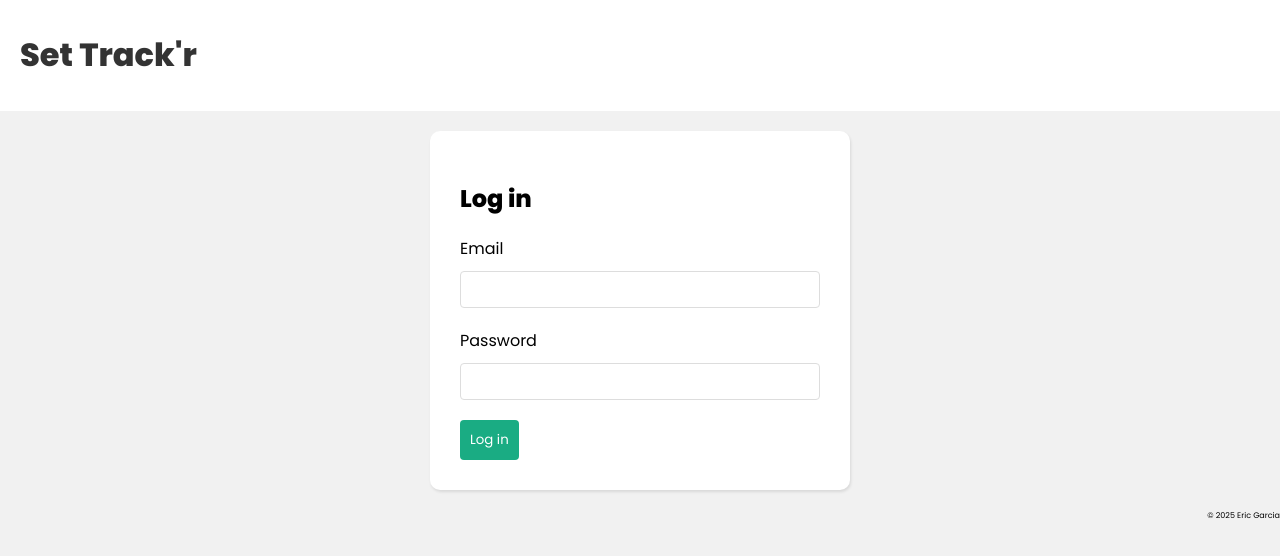
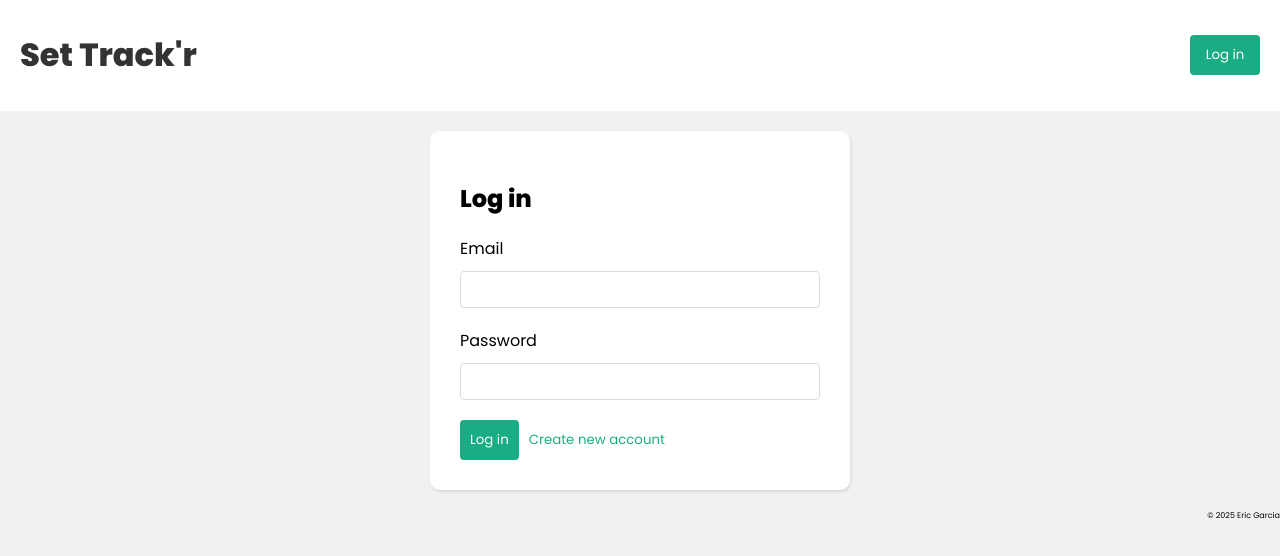
Before and after one commit to egarcia1868/Set-Track-r, a React (Create React App) app in the folder frontend/: page /login in a window 1280 px wide. Shown: the top 556 px of the page. Built offline with nearby package versions, Linux system fonts and the light colour scheme.

Commit message:
updated signup/login pages and navbar

```diff
--- a/frontend/src/components/ConcertForm.js
+++ b/frontend/src/components/ConcertForm.js
@@ -62,7 +62,7 @@ const ConcertForm = () => {
             setError(null)
             setArtistName(e.target.value)
           }}
-          placeholder="e.g. Billy Strings, CAKE, etc."
+          placeholder="e.g. Billy Strings, CAKE, Sturgill Simpson, etc."
           value={artistName}
         />
         <label htmlFor="date">Concert Date:</label>
--- a/frontend/src/components/Navbar.js
+++ b/frontend/src/components/Navbar.js
@@ -7,6 +7,14 @@ const Navbar = () => {
         <Link to="/">
           <h1>Set Track'r</h1>
         </Link>
+        <div>
+        <Link to="/login">
+          <button className="auth login" onClick={() => {
+          // handleConcertDetailsClick();
+        }
+          } type="button">Log in</button>
+        </Link>
+        </div>
       </div>
     </header>
   );
--- a/frontend/src/index.css
+++ b/frontend/src/index.css
@@ -128,6 +128,22 @@ form button {
   border-radius: 4px;
   cursor: pointer;
 }
+ button.auth {
+  border: 0;
+  padding: 10px;
+  font-family: "Poppins";
+  border-radius: 4px;
+  cursor: pointer;
+  width: 70px;
+}
+button.login {
+  color: #fff;
+  background: var(--primary);
+}
+button.signup {
+  color: var(--primary);
+  background: none;
+}
 div.error {
   padding: 10px;
   background: #ffefef;
--- a/frontend/src/pages/Login.js
+++ b/frontend/src/pages/Login.js
@@ -1,4 +1,5 @@
 // const form = document.querySelector('form');
+import { Link } from "react-router-dom";
 
 import { useState } from "react";
 
@@ -39,6 +40,13 @@ const Login = () => {
       />
       <div className="password auth-form-error"></div>
       <button>Log in</button>
+      <Link to="/signup">
+          <button className="signup" onClick={() => {
+          // handleConcertDetailsClick();
+        }
+          } type="button">Create new account</button>
+        </Link>
+
     </form>
   );
 };
--- a/frontend/src/pages/Signup.js
+++ b/frontend/src/pages/Signup.js
@@ -44,6 +44,16 @@ const Signup = () => {
         value={password}
         required
       />
+      <label htmlFor="passwordConfirm">Confirm Password</label>
+      <input
+        type="password"
+        name="password"
+        onChange={(e) => {
+          setPassword(e.target.value);
+        }}
+        value={password}
+        required
+      />
       <div className="password auth-form-error"></div>
       <button>Sign up</button>
     </form>
```
Also changed, not shown: 1 other file (tests, documents, lock files or other folders).
